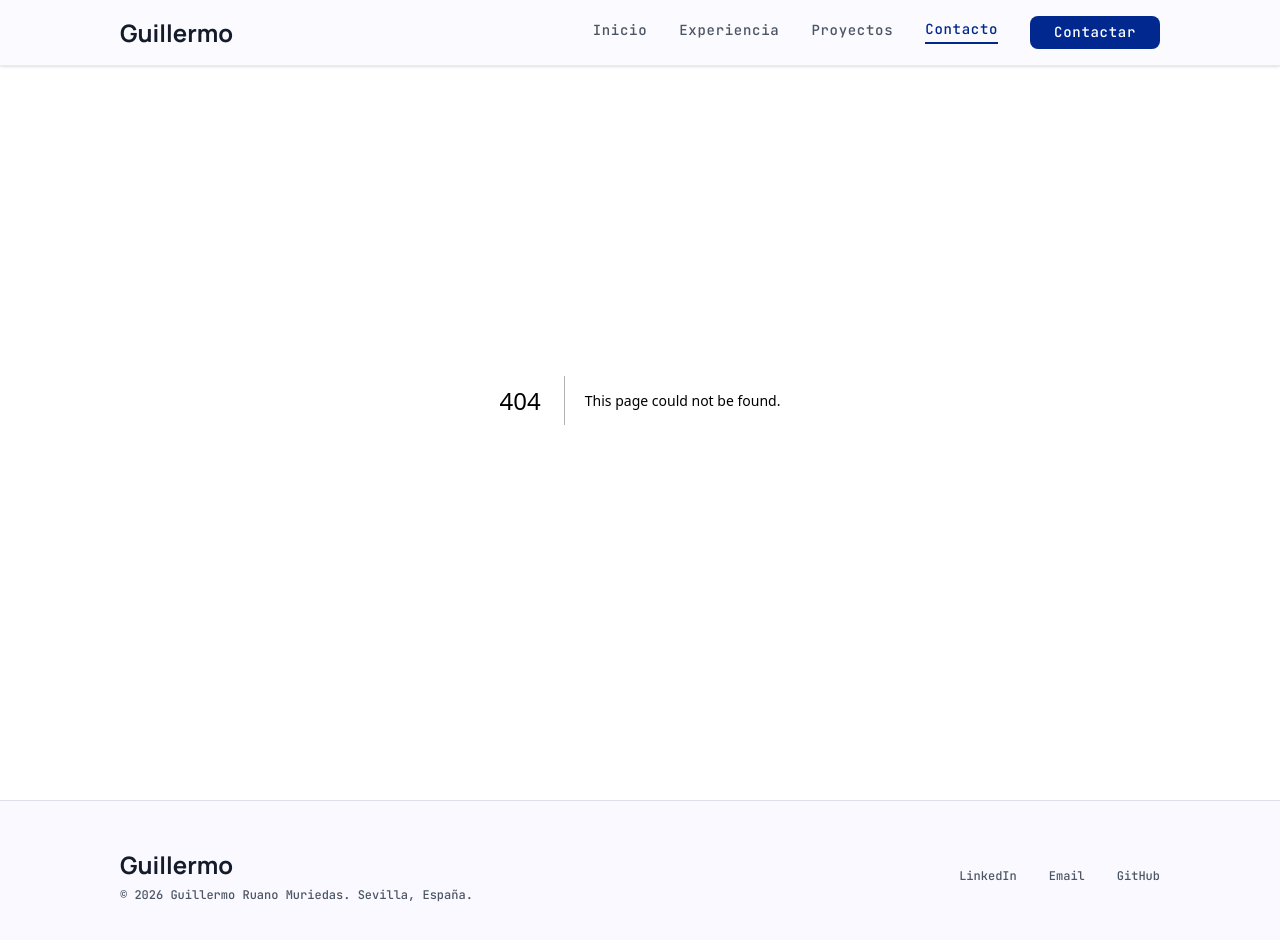
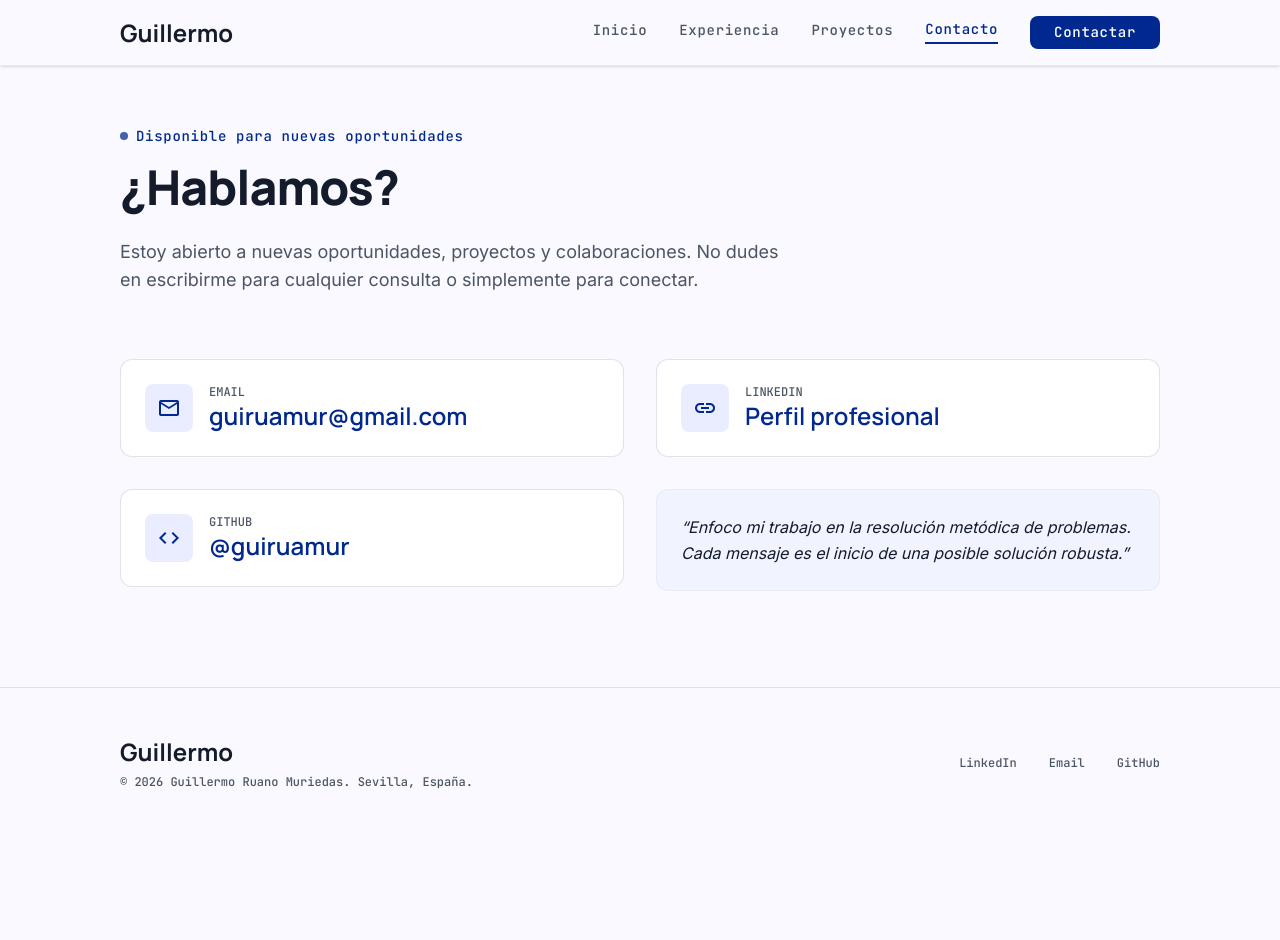
Before and after one commit to guiruamur/own-web, a Next.js app: page /contacto in a window 1280 px wide. Before the commit this address had no page. Shown: the top 940 px of the page. After the commit the page ends 838 px from the top, so only its background shows below. Built offline with nearby package versions, Linux system fonts and the light colour scheme.

Commit message:
Añadir página /contacto con tarjetas de método directo
Sin formulario, sólo tarjetas de email/LinkedIn/GitHub y la cita
personal. Email lleva mailto: y los enlaces externos abren en nueva
pestaña.

```diff
--- /dev/null
+++ b/app/contacto/page.tsx
@@ -0,0 +1,66 @@
+import type { Metadata } from "next";
+import { personal } from "@/data/personal";
+import { contactSection } from "@/data/contact";
+import Reveal from "@/components/Reveal";
+import ContactMethodCard from "@/components/contacto/ContactMethodCard";
+import QuoteCard from "@/components/contacto/QuoteCard";
+
+export const metadata: Metadata = {
+  title:       `Contacto · ${personal.firstName} ${personal.lastName}`,
+  description: contactSection.pageSubtitle,
+};
+
+export default function ContactoPage() {
+  return (
+    <main className="pt-32 pb-24">
+      <div className="max-w-[1200px] mx-auto px-margin-mobile md:px-margin-desktop">
+        <div className="mb-12 md:mb-16">
+          {personal.available && (
+            <div className="flex items-center gap-2 text-primary mb-4">
+              <span className="w-2 h-2 rounded-full bg-primary animate-pulse" />
+              <span className="font-label text-label-md">{personal.availableText}</span>
+            </div>
+          )}
+          <h1 className="font-headline text-headline-xl-mobile md:text-headline-xl mb-6">
+            {contactSection.heading}
+          </h1>
+          <p className="text-text-muted text-body-lg max-w-2xl">
+            {contactSection.pageSubtitle}
+          </p>
+        </div>
+
+        <div className="grid grid-cols-1 lg:grid-cols-2 gap-6 md:gap-8">
+          <Reveal>
+            <ContactMethodCard
+              icon="mail"
+              label="EMAIL"
+              value={personal.email}
+              href={`mailto:${personal.email}`}
+            />
+          </Reveal>
+          <Reveal>
+            <ContactMethodCard
+              icon="link"
+              label="LINKEDIN"
+              value="Perfil profesional"
+              href={personal.linkedin}
+              external
+            />
+          </Reveal>
+          <Reveal>
+            <ContactMethodCard
+              icon="code"
+              label="GITHUB"
+              value="@guiruamur"
+              href={personal.github}
+              external
+            />
+          </Reveal>
+          <Reveal>
+            <QuoteCard quote={contactSection.quote} />
+          </Reveal>
+        </div>
+      </div>
+    </main>
+  );
+}
```
